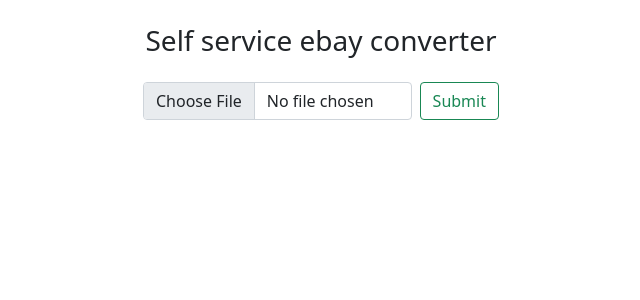
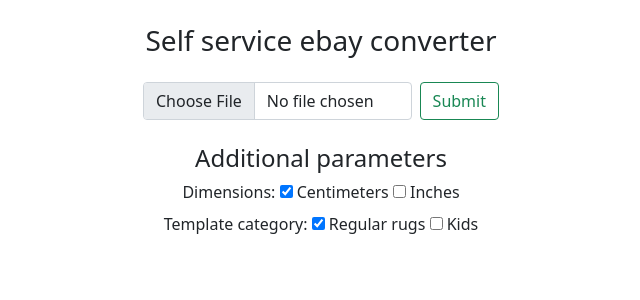
Before and after one commit to jpraychev/flask-self-service-ebay, a Flask app: page / in a window 1280 px wide. Shown: the top 300 px of the page, without its empty margins (319-959 px from the left). Run offline with Flask 2, Linux system fonts and the light colour scheme.

Commit message:
added additional parameters to the index page

```diff
--- a/src/templates/base.html
+++ b/src/templates/base.html
@@ -20,6 +20,8 @@
                         {% endblock %}
                     </div>
                 </div>
+                {% block add_content %}
+                {% endblock %}
             </div>
         </div>
     </div>
--- a/src/templates/index.html
+++ b/src/templates/index.html
@@ -10,3 +10,22 @@
         <button id="file-upload" class="btn btn-outline-success" type="submit">Submit</button>
     </form>
 {% endblock %}
+{% block add_content %}
+    <div class="col-md-4 offset-md-4 mt-4">
+        <h4> Additional parameters </h4>
+            <div class="mt-2">
+                Dimensions:
+                <input type="checkbox" id="cm" name="cm" value="cm" checked>
+                <label for="cm"> Centimeters <label>
+                <input type="checkbox" id="inch" name="inch" value="inch">
+                <label for="inch"> Inches</label>
+            </div>
+            <div class="mt-2">
+                Template category:
+                <input type="checkbox" id="regular" name="regular" value="regular" checked>
+                <label for="regular"> Regular rugs <label>
+                <input type="checkbox" id="kids" name="kids" value="kids">
+                <label for="kids"> Kids </label>
+            </div>
+    </div>
+{% endblock %}
```
